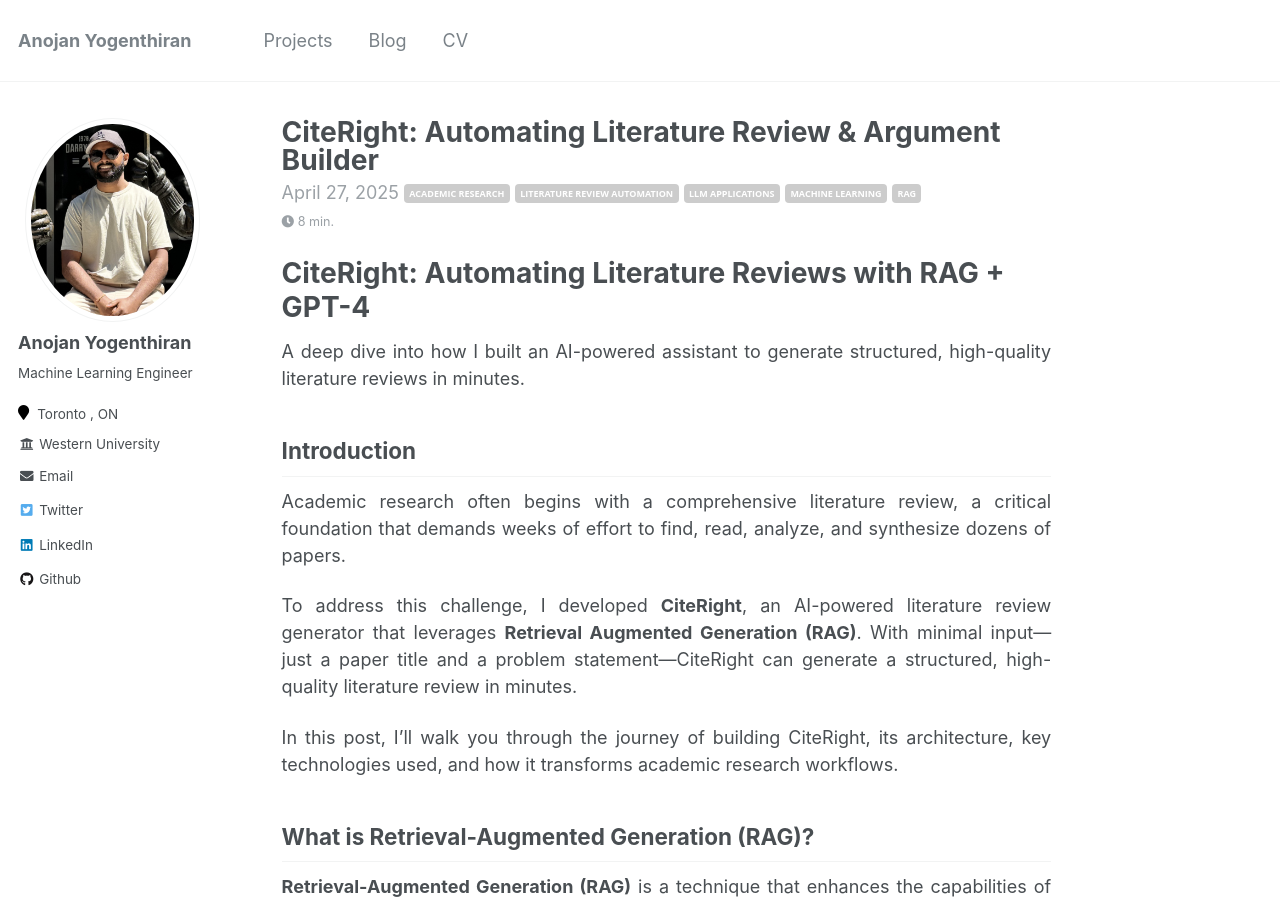
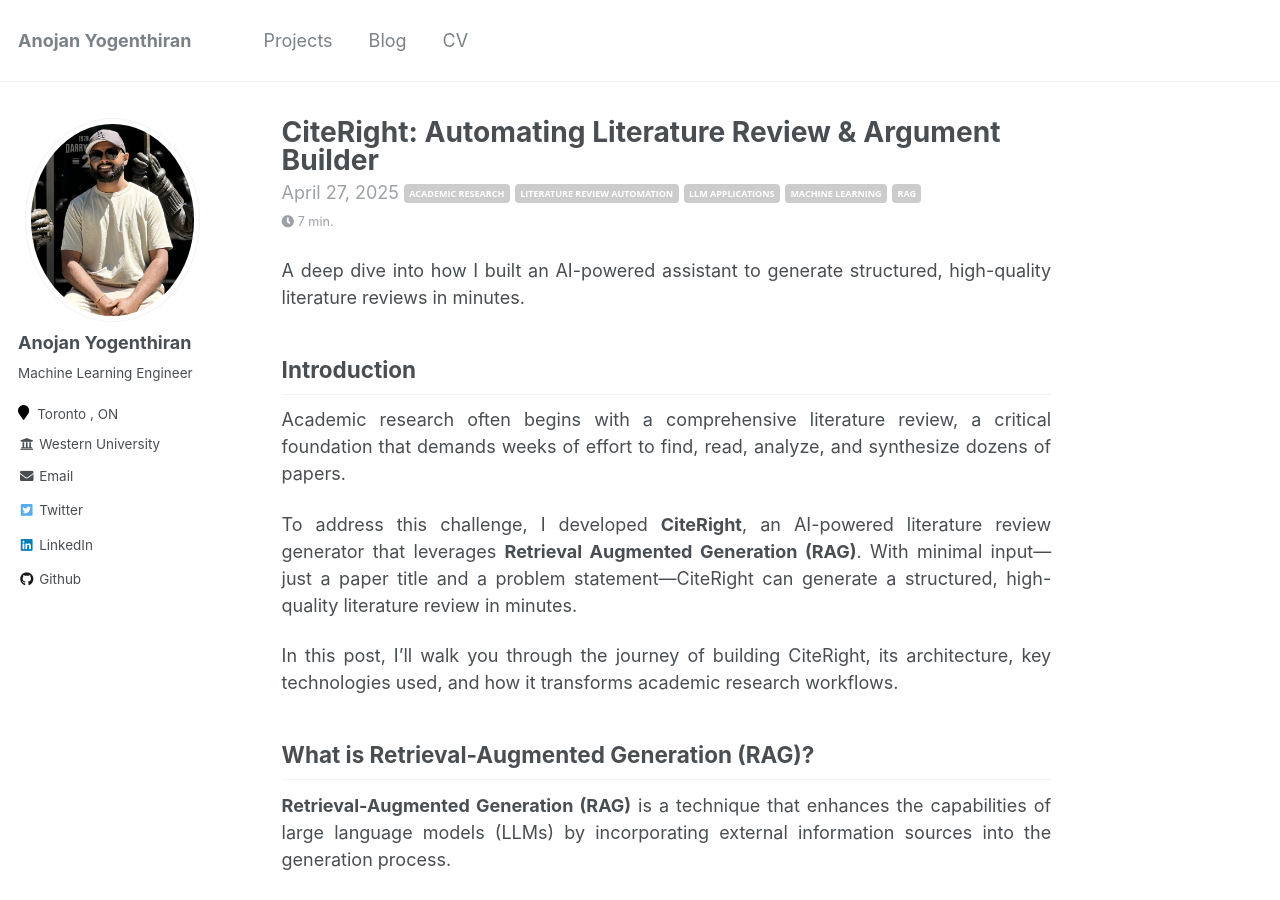
Before and after one commit to ayogenthiran/ayogenthiran.github.io, a Jekyll site: the page built from _posts/2025-04-27-citeright-rag-literature-review.md, in a window 1280 px wide and 900 px high. Built offline with Jekyll 4.4.1, drawn with Linux system fonts in a browser that asks for light colours.

Commit message:
new change in citeright blog

```diff
--- a/_posts/2025-04-27-citeright-rag-literature-review.md
+++ b/_posts/2025-04-27-citeright-rag-literature-review.md
@@ -11,7 +11,7 @@
   - LLM Applications
 ---
 
-# CiteRight: Automating Literature Reviews with RAG + GPT-4
+<!-- # CiteRight: Automating Literature Reviews with RAG + GPT-4 -->
 
 A deep dive into how I built an AI-powered assistant to generate structured, high-quality literature reviews in minutes.
 
```
